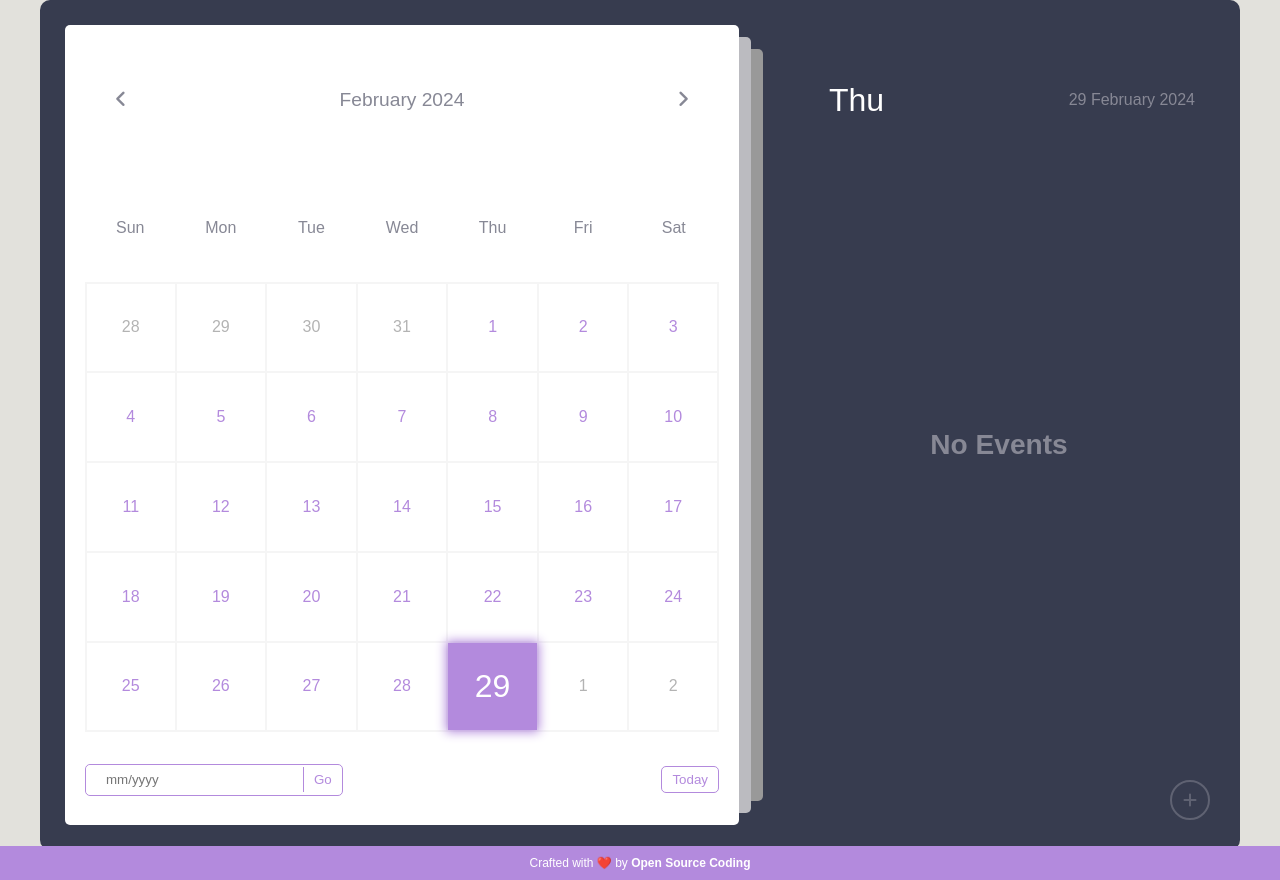
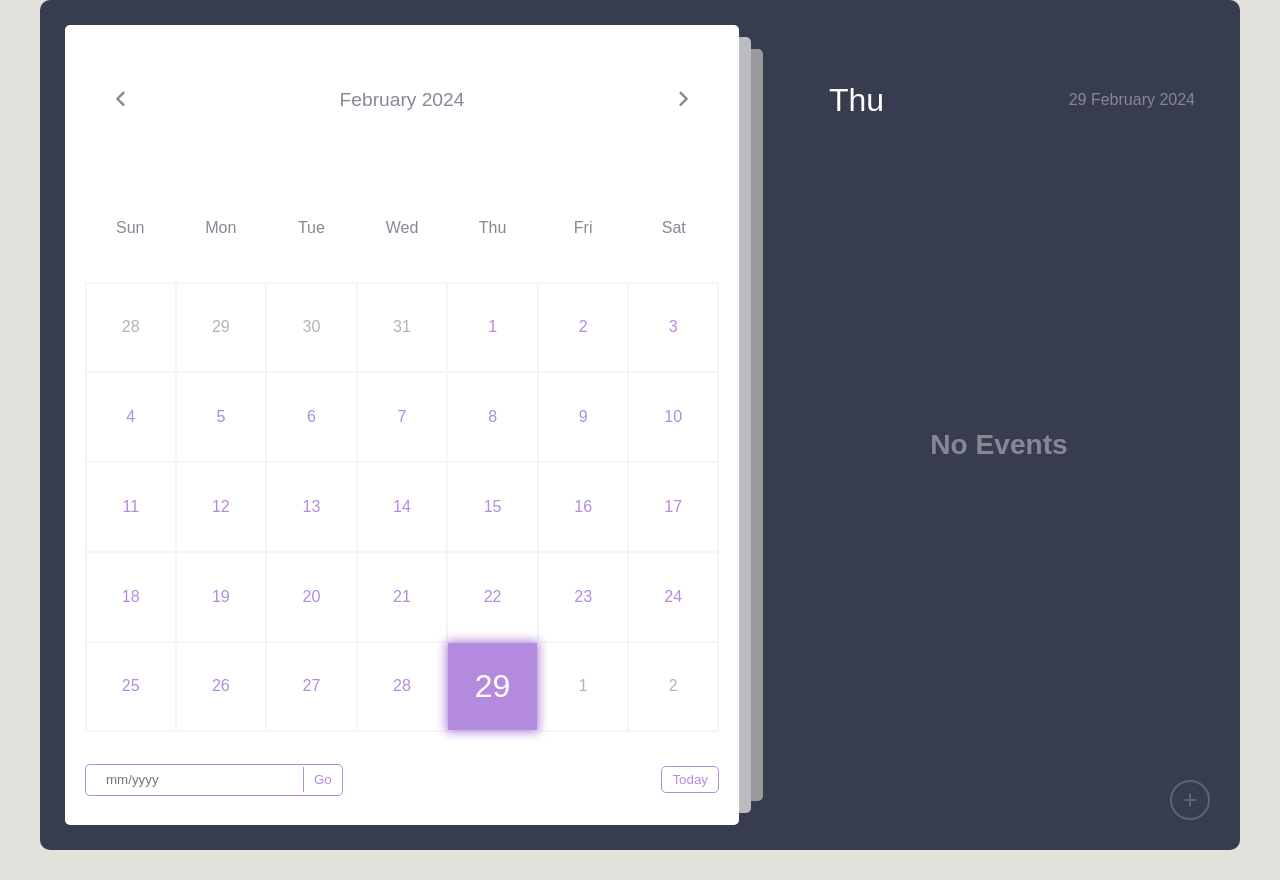
Before and after one commit to younuskhan1/calendar-schedule-time-is, a plain HTML site: page index.html in a window 1280 px wide. Drawn offline with Linux system fonts and the light colour scheme.

Commit message:
some editions are added

```diff
--- a/index.html
+++ b/index.html
@@ -75,12 +75,14 @@
       </button>
     </div>
 
-    <div class="credits">
+    <!-- author's credits are deactivated  -->
+
+    <!-- <div class="credits">
       <p>
         Crafted with ❤️ by
         <a href="https://youtu.be/6EVgmpm4z5U" target="_blank">Open Source Coding</a>
       </p>
-    </div>
+    </div> -->
 
     <script src="./script.js"></script>
   </body>
--- a/style.css
+++ b/style.css
@@ -539,7 +539,10 @@
     }
   }
 
-  .credits {
+/* author's credits are deactivated */
+
+
+  /* .credits {
     position: absolute;
     bottom: 0;
     left: 0;
@@ -557,4 +560,4 @@
   }
   .credits a:hover {
     text-decoration: underline;
-  }
+  } */
```
